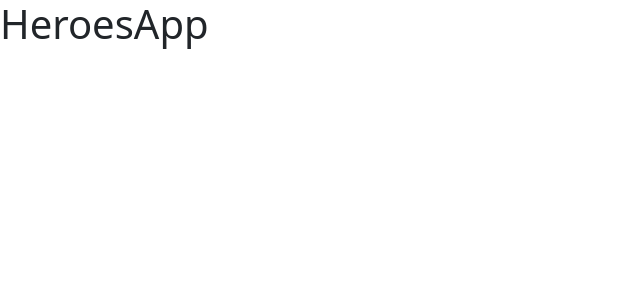
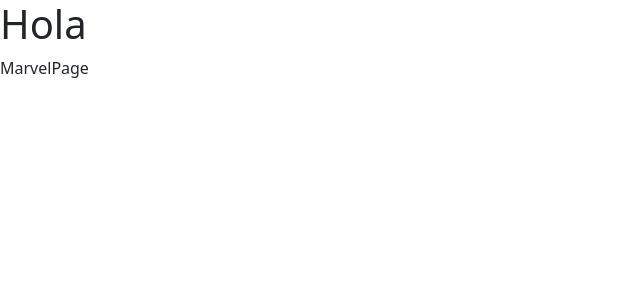
Before and after one commit to EmmanuelJCA/heroes-app, a React (Vite) app: page /marvel in a window 1280 px wide. Shown: the top 300 px of the page, without its empty margins (0-640 px from the left). Built offline with nearby package versions, Linux system fonts and the light colour scheme.

Commit message:
Cascaron del proyecto y definicion de rutas

```diff
--- a/package.json
+++ b/package.json
@@ -10,7 +10,8 @@
   },
   "dependencies": {
     "react": "^18.2.0",
-    "react-dom": "^18.2.0"
+    "react-dom": "^18.2.0",
+    "react-router-dom": "6"
   },
   "devDependencies": {
     "@types/react": "^18.0.27",
--- a/src/HeroesApp.jsx
+++ b/src/HeroesApp.jsx
@@ -1,7 +1,11 @@
+import { Outlet } from "react-router-dom"
+
 export const HeroesApp = () => {
     return (
         <>
-            <h1>HeroesApp</h1>
+            <h1>Hola</h1>
+
+            <Outlet />
         </>
     )
 }
--- /dev/null
+++ b/src/auth/pages/LoginPage.jsx
@@ -0,0 +1,5 @@
+export const LoginPage = () => {
+    return (
+        <div>LoginPge</div>
+    )
+}
--- /dev/null
+++ b/src/heroes/pages/DcPage.jsx
@@ -0,0 +1,5 @@
+export const DcPage = () => {
+    return (
+        <div>DcPages</div>
+    )
+}
--- /dev/null
+++ b/src/heroes/pages/MarvelPage.jsx
@@ -0,0 +1,5 @@
+export const MarvelPage = () => {
+    return (
+        <div>MarvelPage</div>
+    )
+}
--- /dev/null
+++ b/src/heroes/pages/index.js
@@ -0,0 +1,2 @@
+export * from './DcPage'
+export * from './MarvelPage'
--- a/src/main.jsx
+++ b/src/main.jsx
@@ -2,9 +2,10 @@
 import ReactDOM from 'react-dom/client'
 import './styles.css'
 import { HeroesApp } from './HeroesApp'
+import { AppRouter } from './router/AppRouter'
 
 ReactDOM.createRoot(document.getElementById('root')).render(
 	<React.StrictMode>
-		<HeroesApp />
+		<AppRouter />
 	</React.StrictMode>,
 )
--- /dev/null
+++ b/src/router/AppRouter.jsx
@@ -0,0 +1,38 @@
+import { Children } from "react"
+import { RouterProvider, createBrowserRouter, Navigate } from "react-router-dom"
+import { LoginPage } from "../auth/pages/LoginPage"
+import { DcPage, MarvelPage } from "../heroes/pages"
+import { HeroesApp } from "../HeroesApp"
+
+const router = createBrowserRouter([
+    {
+        path: "/",
+        element: <HeroesApp />,
+        children: [
+            {
+                path: "/marvel",
+                element: <MarvelPage />,
+            },
+            {
+                path: "/dc",
+                element: <DcPage />,
+            },
+            {
+                path: "/login",
+                element: <LoginPage />,
+            },
+            {
+                path: "/",
+                element: <Navigate to={"/marvel "}/>,
+            }
+        ]
+    }
+
+])
+export const AppRouter = () => {
+    return (
+        <>
+            <RouterProvider router={ router } />
+        </>
+    )
+}
```
Also changed, not shown: 1 other file (tests, documents, lock files or other folders).
